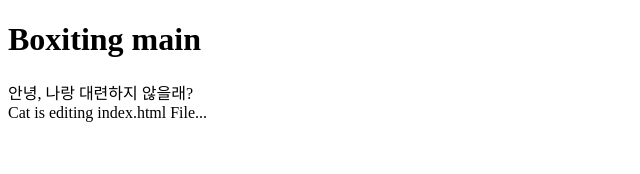
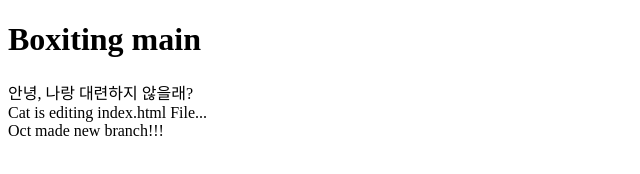
Before and after one commit to kdh8500/git_prac, a plain HTML site: page index.html in a window 1280 px wide. Shown: the whole page, without its empty margins (0-640 px from the left). Drawn offline with Linux system fonts and the light colour scheme.

Commit message:
Merge branch 'master' of https://github.com/kdh8500/git_prac
# Conflicts:
#	index.html

```diff
--- a/index.html
+++ b/index.html
@@ -8,6 +8,7 @@
         <h1>Boxiting main</h1>
         <div>안녕, 나랑 대련하지 않을래?</div>
         <div>Cat is editing index.html File...</div>
+        <div>Oct made new branch!!!</div>
     </body>
 </html>
 
```
